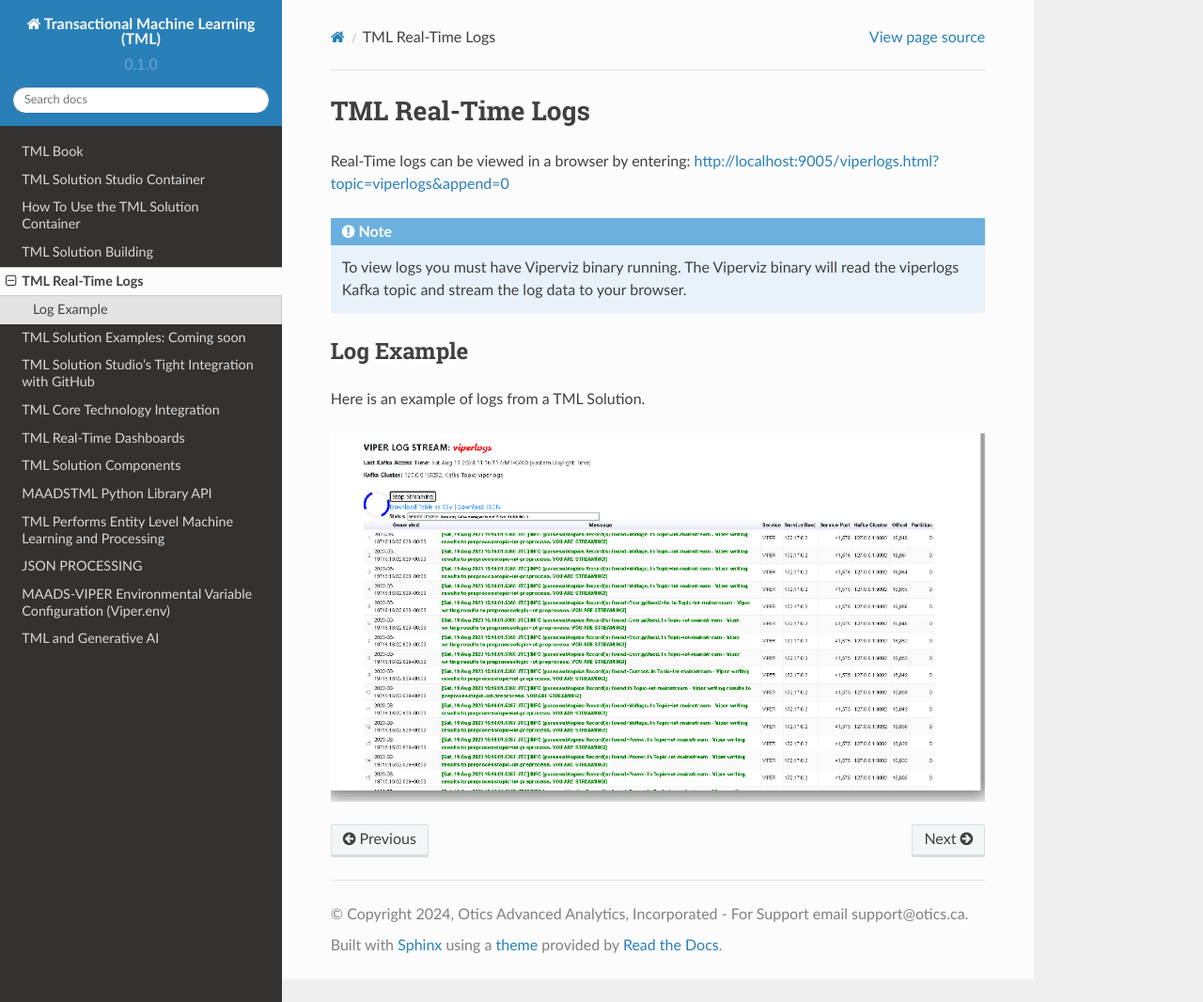
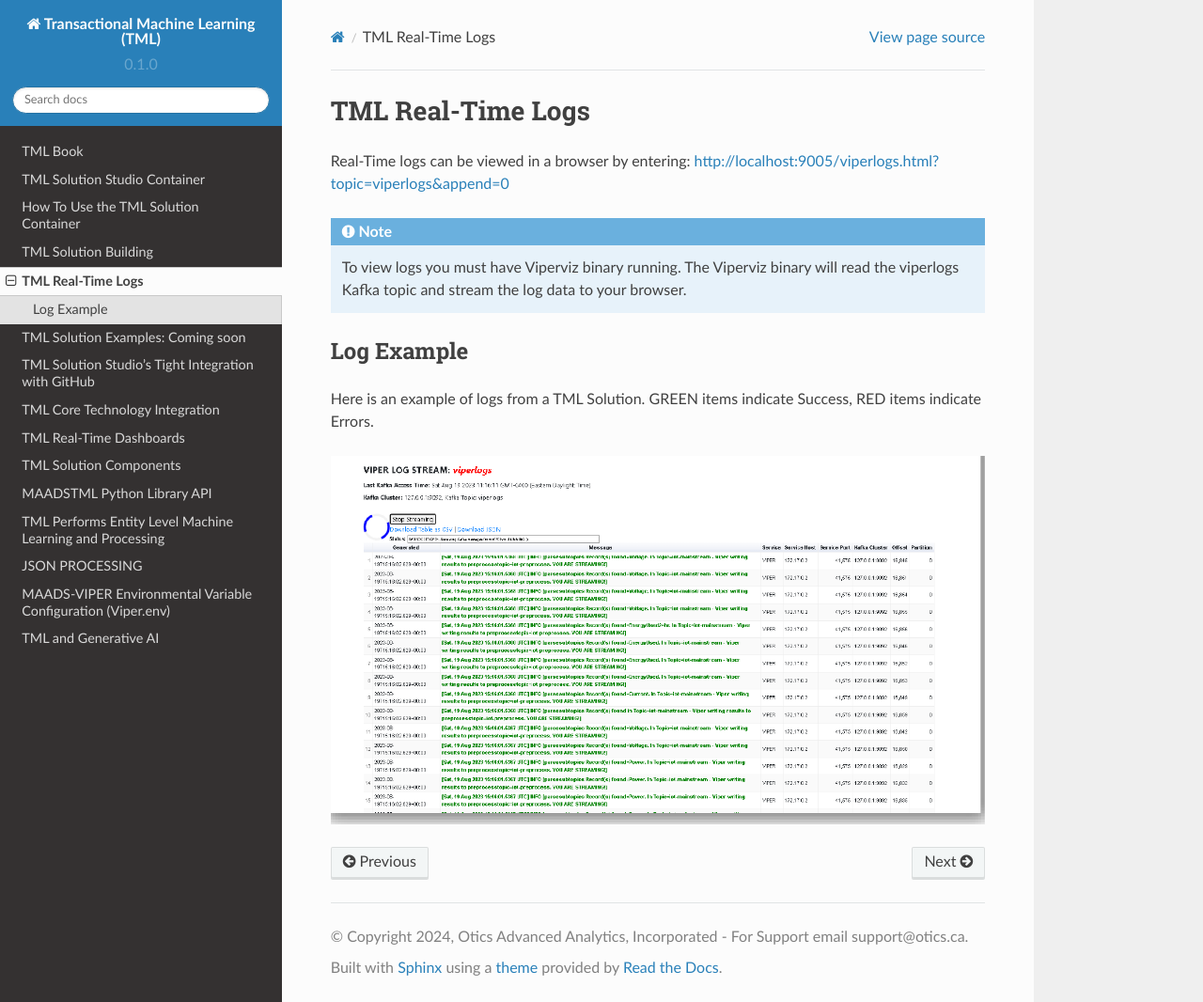
Before and after one commit to smaurice101/readthedocs, a Sphinx documentation site: the page built from docs/source/tmllogs.rst, in a window 1280 px wide and 1066 px high. Shown: the whole window at 94% size. Built offline with Sphinx 7.4.7 and the Read the Docs theme 2.0.0, drawn with Linux system fonts in a browser that asks for light colours.

Commit message:
Update tmllogs.rst

```diff
--- a/docs/source/tmllogs.rst
+++ b/docs/source/tmllogs.rst
@@ -9,6 +9,6 @@ Real-Time logs can be viewed in a browser by entering:  http://localhost:9005/vi
 Log Example
 -----------
 
-Here is an example of logs from a TML Solution.
+Here is an example of logs from a TML Solution.  GREEN items indicate Success, RED items indicate Errors.
 
 .. figure:: viperlogs.png
```
